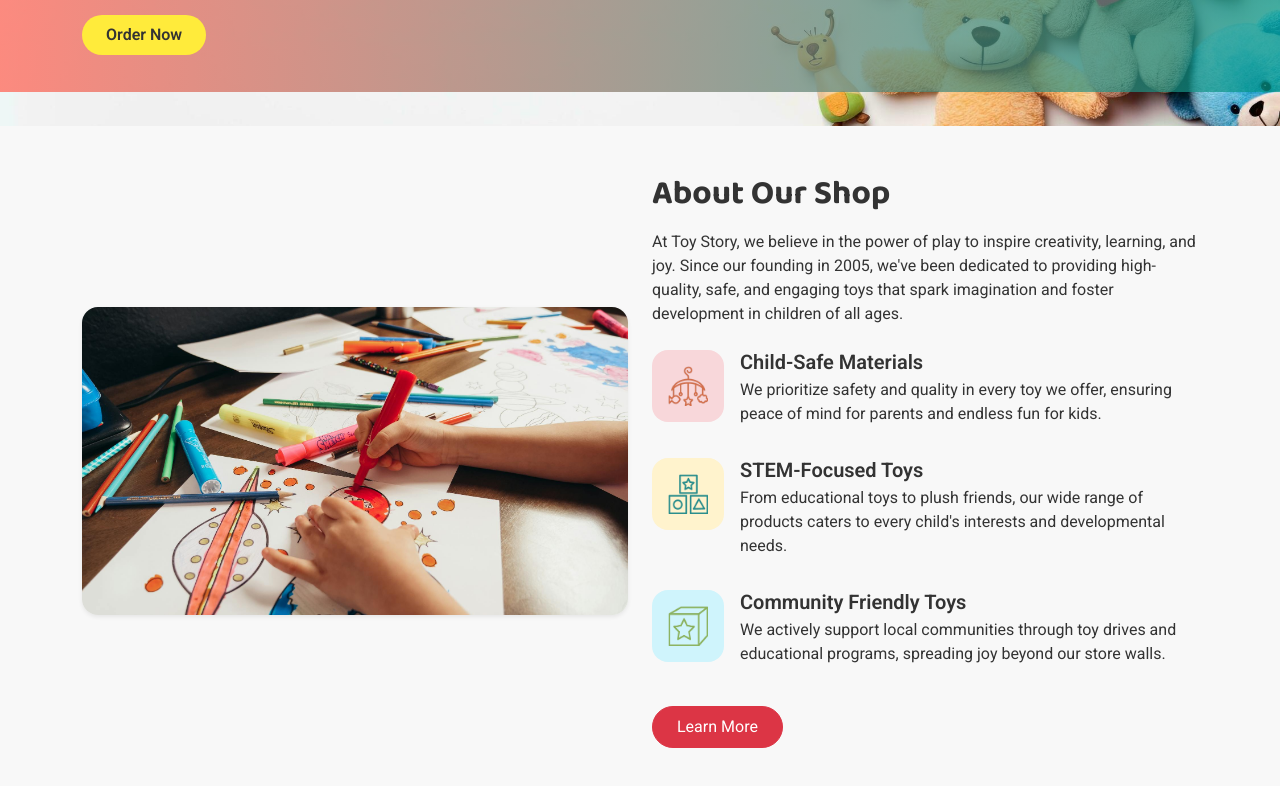
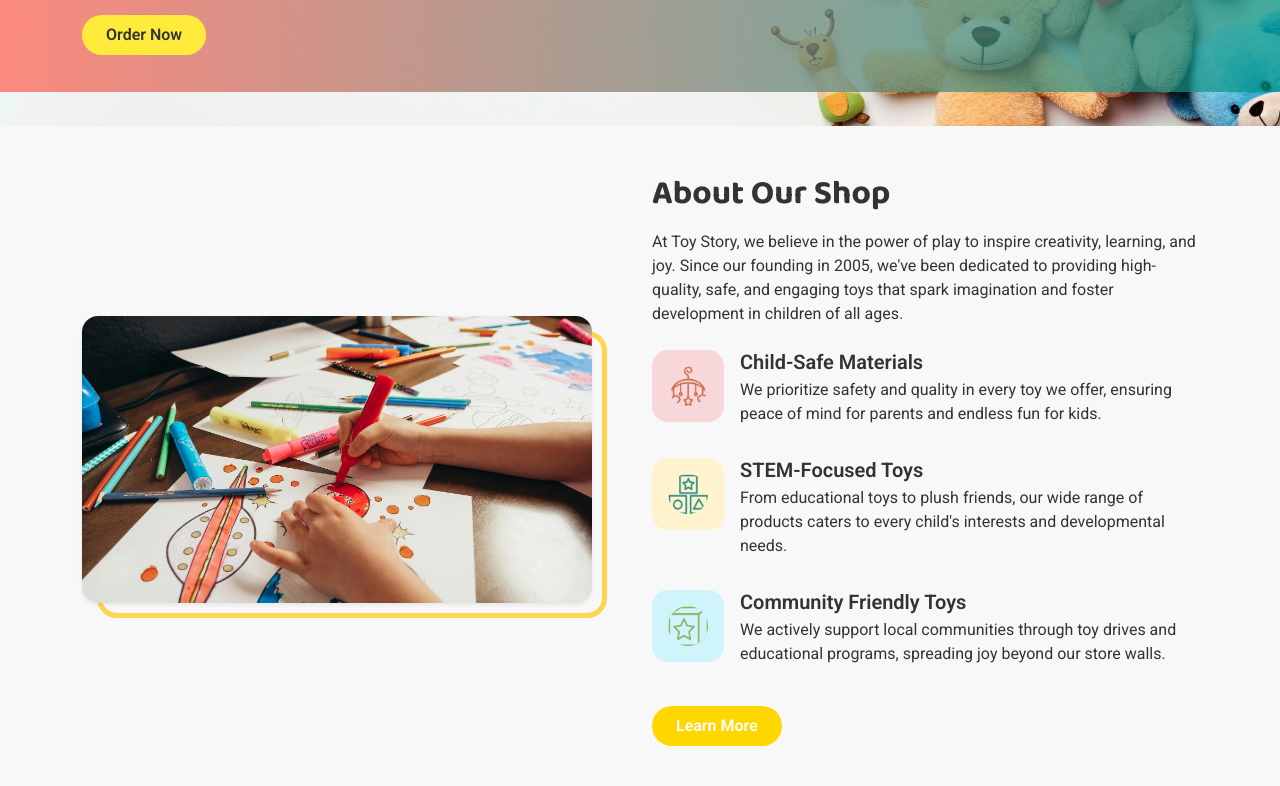
Before and after one commit to ShaymaaEssa/ToysWebSite, a plain HTML site: page index.html in a window 1280 px wide. Shown: the part 1896-2682 px from the top of the page. Drawn offline with Linux system fonts and the light colour scheme.

Commit message:
about small screens

```diff
--- a/css/style.css
+++ b/css/style.css
@@ -385,6 +385,50 @@ section h2{
 /* Bridge Section End */
 
 
+/* about section start  */
+
+.about-us img {
+  position: relative;
+  z-index: 2;
+  border-radius: 20px;
+  transition: transform 0.4s ease;
+}
+
+.about-us .image-wrapper {
+  position: relative;
+  display: inline-block;
+}
+
+.about-us .image-wrapper::before {
+  content: "";
+  position: absolute;
+  top: 15px;
+  left: 15px;
+  width: 100%;
+  height: 100%;
+  border: 5px solid #ffd54f; /* playful yellow border */
+  border-radius: 20px;
+  z-index: 1;
+}
+
+.about-us img:hover {
+  transform: scale(1.03);
+}
+
+.about-us img {
+  transition: transform 0.5s ease, box-shadow 0.5s ease;
+}
+
+.about-us img:hover {
+  transform: translateY(-5px) scale(1.03);
+  box-shadow: 0 8px 20px rgba(0,0,0,0.15);
+}
+
+/* about section end  */
+
+
+
+
 /*  Responsive Fixes */
 /* 📱 Responsive Layout for Small Screens */
 @media (max-width: 768px) {
--- a/index.html
+++ b/index.html
@@ -362,11 +362,13 @@
   <!-- about start  -->
   <section class="about-us py-5">
     <div class="container">
-      <div class="row align-items-center g-4">
-        <div class="col-md-6 mb-4 mb-md-0">
-          <img src="/images/about/about.jpg" class="img-fluid rounded-4 shadow-sm" alt="About Us" />
+      <div class="row align-items-center mb-5 g-4 text-center text-lg-start">
+        <div class="col-lg-6 mb-4 mb-md-0 pe-lg-5">
+          <div class="image-wrapper">
+            <img src="/images/about/about.jpg" class="img-fluid rounded-4 shadow-sm" alt="About Us" />
+          </div>
         </div>
-        <div class="col-md-6">
+        <div class="col-lg-6">
           <h2 class="fw-bold mb-3">About Our Shop</h2>
           <p class="mb-4">At Toy Story, we believe in the power of play to inspire creativity, learning, and joy. Since
             our founding in 2005, we've been dedicated to providing high-quality, safe, and engaging toys that spark
@@ -410,7 +412,7 @@
                 </div>
             </li>
           </ul>
-          <a href="#" class="btn btn-danger px-4 py-2 rounded-pill">Learn More</a>
+          <a href="#" class="btn btn-warning px-4 py-2 rounded-pill">Learn More</a>
         </div>
       </div>
     </div>
```
